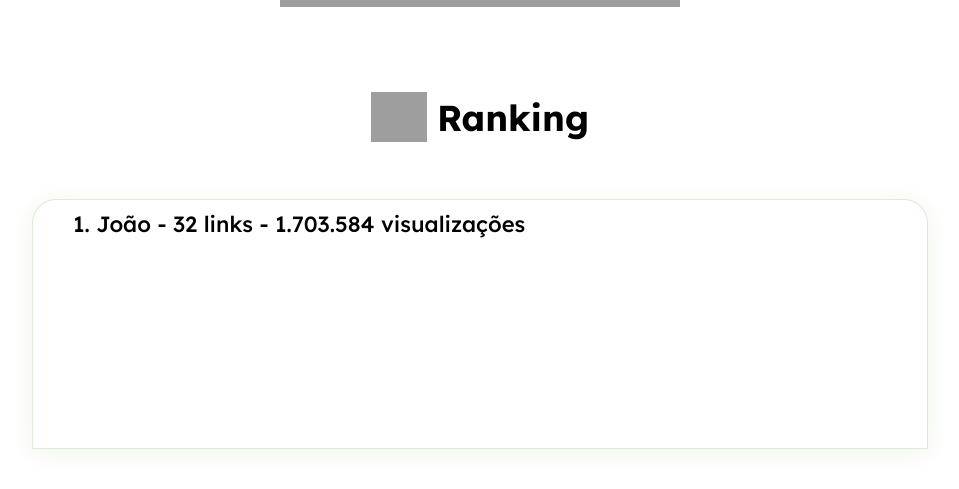
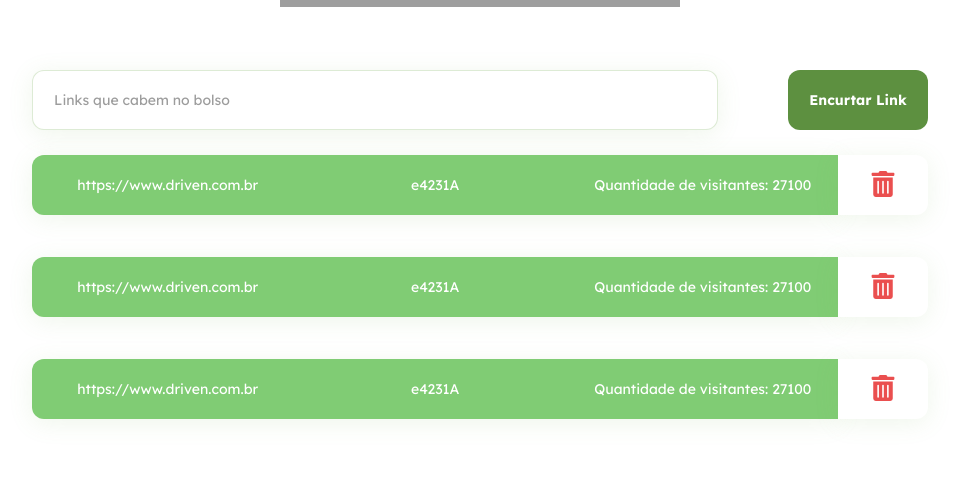
Before and after one commit to jvitorfeliciano/shortly, a React (Create React App) app: page / in a window 1280 px wide. Shown: the part 409-898 px from the top of the page, without its empty margins (160-1119 px from the left). Built offline with nearby package versions, Linux system fonts and the light colour scheme; grey boxes are pictures that could not be loaded.

Commit message:
feat: add Home Page

```diff
--- a/package.json
+++ b/package.json
@@ -15,6 +15,7 @@
     "match-sorter": "^6.3.1",
     "react": "^18.2.0",
     "react-dom": "^18.2.0",
+    "react-icons": "^4.7.1",
     "react-router-dom": "^6.6.0",
     "react-scripts": "5.0.1",
     "sort-by": "^1.2.0",
--- a/src/App.js
+++ b/src/App.js
@@ -1,6 +1,7 @@
 import { BrowserRouter, Route, Routes } from "react-router-dom";
 import GlobalStyle from "./assets/style/GlobalStyle";
 import Header from "./components/Header/Header";
+import HomePage from "./pages/HomePage/HomePage";
 import RankingPage from "./pages/RankingPage/RankingPage";
 import SignInPage from "./pages/SignInPage/SignInPage";
 import SignUpPage from "./pages/SignUpPage/SignUpPage";
@@ -11,9 +12,10 @@ function App() {
       <GlobalStyle />
       <Header />
       <Routes>
-        <Route path={"/"} element={<RankingPage />} />
+        <Route path={"/"} element={<HomePage />} />
         <Route path={"/sign-up"} element={<SignUpPage />} />
         <Route path={"/sign-in"} element={<SignInPage />} />
+        <Route path={"/ranking"} element={<RankingPage />} />
       </Routes>
     </BrowserRouter>
   );
--- a/src/components/Button/Button.js
+++ b/src/components/Button/Button.js
@@ -3,7 +3,8 @@ import styled from "styled-components";
 const Button = styled.button`
   width: 182px;
   height: 60px;
-  margin-top: 61px;
+  margin-top: ${props =>props.marginTop};
+  margin-left:${props=>props.marginLeft};
   background: #5d9040;
   border-radius: 12px;
   font-family: "Lexend Deca";
@@ -13,6 +14,7 @@ const Button = styled.button`
   line-height: 18px;
   color: #ffffff;
   border: none;
+  cursor: pointer;
 `;
 
 export default Button;
--- a/src/components/Header/Header.js
+++ b/src/components/Header/Header.js
@@ -29,6 +29,7 @@ const BaseFormat = styled.div`
   position: absolute;
   bottom: 0;
 `;
+
 const Greetings = styled(BaseFormat)`
   left: 250px;
   color: #5d9040;
--- a/src/components/Input /Input.js
+++ b/src/components/Input /Input.js
@@ -1,7 +1,7 @@
 import styled from "styled-components";
 
 const Input = styled.input`
-  width: 100%;
+  width:100%;
   height: 60px;
   padding: 21px;
   margin-bottom: 25px;
--- /dev/null
+++ b/src/pages/HomePage/HomePage.js
@@ -0,0 +1,38 @@
+import styled from "styled-components";
+import Button from "../../components/Button/Button";
+import Container from "../../components/Container/Container";
+import Input from "../../components/Input /Input";
+import Logo from "../../components/Logo/Logo";
+import Url from "./Url";
+
+export default function HomePage() {
+  return (
+    <Container>
+      <Logo />
+      <ShortUrl>
+        <Input placeholder="Links que cabem no bolso" />
+        <Button marginTop={"0px"} marginLeft={"70px"} type="submit">
+          Encurtar Link
+        </Button>
+      </ShortUrl>
+      <UrlsContainer>
+        <Url />
+        <Url />
+        <Url />
+      </UrlsContainer>
+    </Container>
+  );
+}
+
+const ShortUrl = styled.section`
+  width: 70vw;
+  height: auto;
+  margin-top: 60px;
+  display: flex;
+  justify-content: space-between;
+`;
+
+const UrlsContainer = styled.section`
+  width: 70vw;
+  height: auto;
+`;
--- /dev/null
+++ b/src/pages/HomePage/Url.js
@@ -0,0 +1,64 @@
+import styled from "styled-components";
+import { FaTrashAlt } from "react-icons/fa";
+
+export default function Url() {
+  return (
+    <UrlContainer>
+      <Right>
+        <div>https://www.driven.com.br</div>
+        <div>e4231A</div>
+        <div>Quantidade de visitantes: 27100</div>
+      </Right>
+      <Left>
+        <FaTrashAlt />
+      </Left>
+    </UrlContainer>
+  );
+}
+
+const UrlContainer = styled.div`
+  width: 100%;
+  height: 60px;
+  margin-bottom: 42px;
+  display: flex;
+  cursor: pointer;
+`;
+
+const Right = styled.div`
+  width: 90%;
+  height: 100%;
+  background: #80cc74;
+  display: flex;
+  justify-content: space-between;
+  padding: 21px;
+  box-shadow: 0px 4px 24px rgba(120, 177, 89, 0.12);
+  border-radius: 12px 0px 0px 12px;
+  overflow-y: auto;
+  div {
+    word-break: break-word;
+    font-family: "Lexend Deca";
+    font-style: normal;
+    font-weight: 400;
+    font-size: 14px;
+    line-height: 18px;
+    color: #ffffff;
+    width: 30%;
+    height: auto;
+    word-break: break-word;
+    text-align: center;
+  }
+`;
+
+const Left = styled.button`
+  width: 10%;
+  height: 100%;
+  border: none;
+  background: #ffffff;
+  box-shadow: 0px 4px 24px rgba(120, 177, 89, 0.12);
+  border-radius: 0px 12px 12px 0px;
+  cursor: pointer;
+  svg {
+    font-size: 26px;
+    color: #ea4f4f;
+  }
+`;
--- a/src/pages/SignInPage/SignInPage.js
+++ b/src/pages/SignInPage/SignInPage.js
@@ -9,9 +9,11 @@ export default function SignInPage() {
     <Container>
       <Logo />
       <Form>
-        <Input type="email" placeholder="E-mail" required />
-        <Input type="password" placeholder="Senha" required />
-        <Button>Entrar</Button>
+        <Input width={"100%"} type="email" placeholder="E-mail" required />
+        <Input width={"100%"} type="password" placeholder="Senha" required />
+        <Button marginTop={"61px"} marginLeft={"0px"}>
+          Entrar
+        </Button>
       </Form>
     </Container>
   );
--- a/src/pages/SignUpPage/SignUpPage.js
+++ b/src/pages/SignUpPage/SignUpPage.js
@@ -1,6 +1,6 @@
-import { Form } from "react-router-dom";
 import Button from "../../components/Button/Button";
 import Container from "../../components/Container/Container";
+import Form from "../../components/Form/Form";
 import Input from "../../components/Input /Input";
 import Logo from "../../components/Logo/Logo";
 
@@ -13,7 +13,9 @@ export default function SignUpPage() {
         <Input type="email" placeholder="E-mail" required />
         <Input type="password" placeholder="Senha" required />
         <Input type="password" placeholder="Confirmar senha" required />
-        <Button type="submit">Criar conta</Button>
+        <Button marginTop={"61px"} marginLeft={"0px"} type="submit">
+          Criar conta
+        </Button>
       </Form>
     </Container>
   );
```
Also changed, not shown: 1 other file (tests, documents, lock files or other folders).
